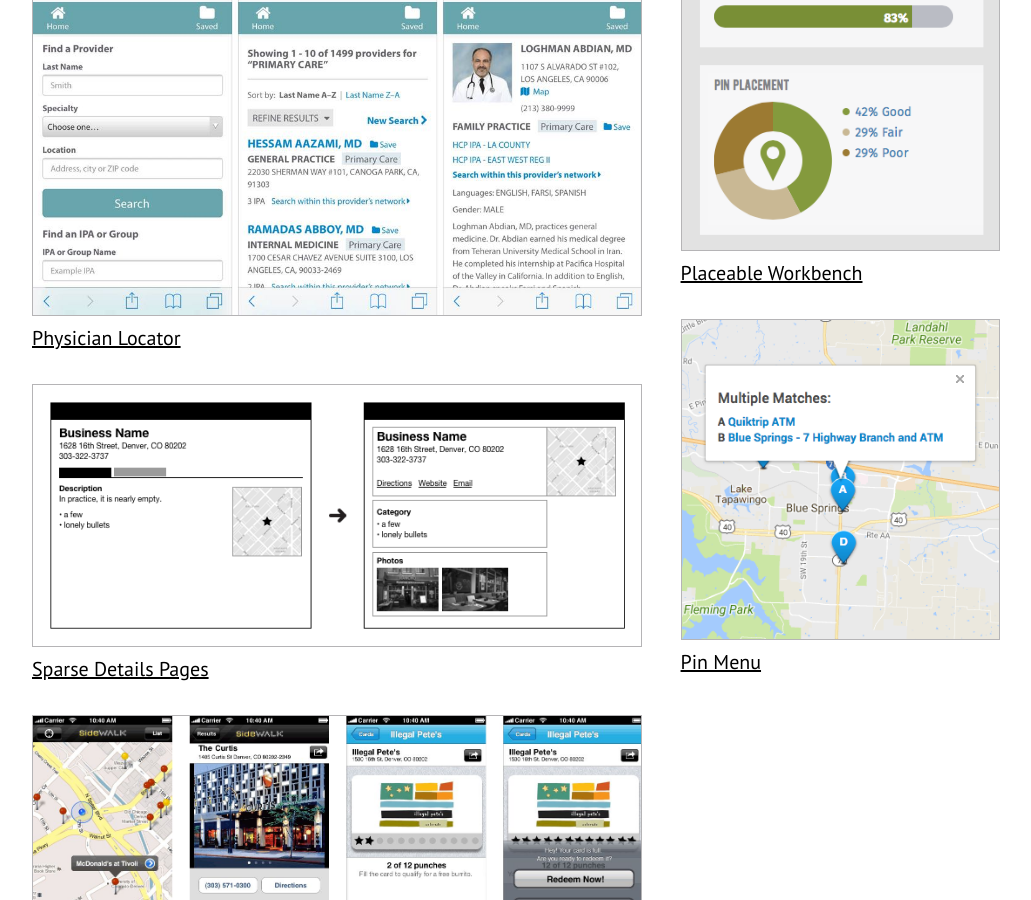
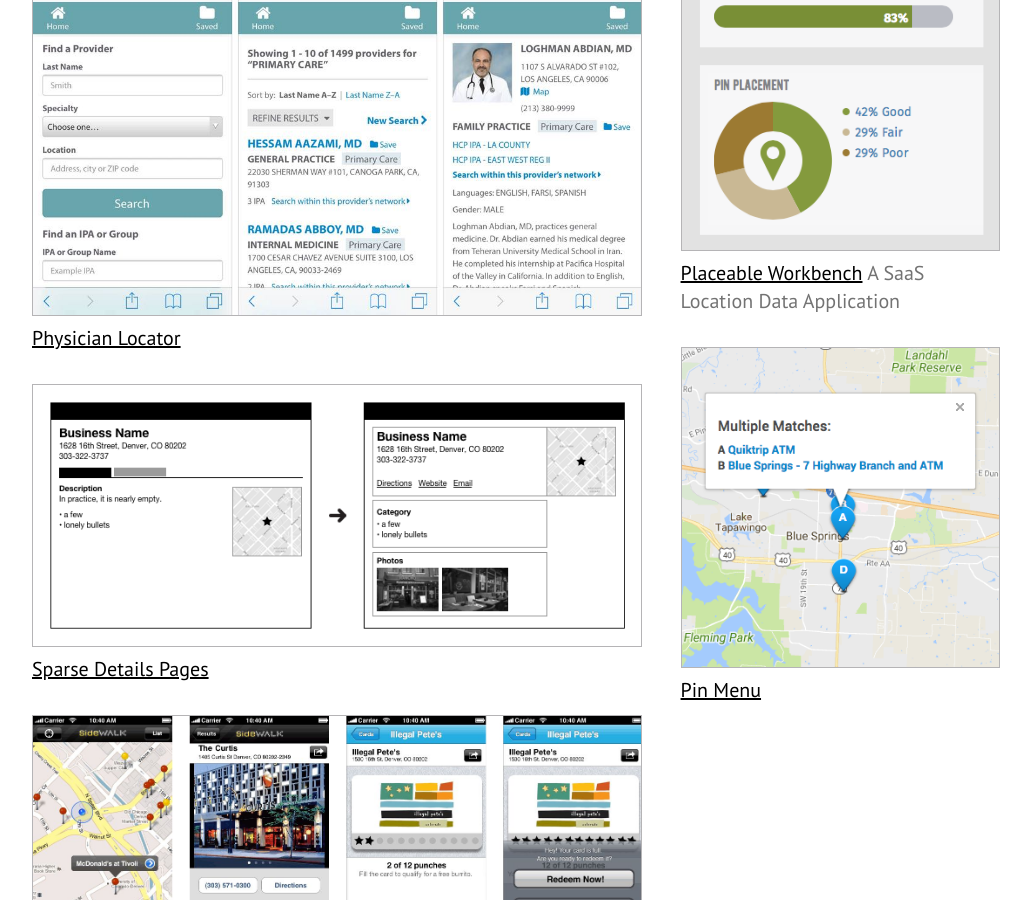
Before and after one commit to infomongo/infomongo.github.io, a Jekyll site: the page built from ux-design/index.html, in a window 1280 px wide and 900 px high, scrolled down 860 px. Shown: the whole window, without its empty margins (124-1155 px from the left). Built offline with Jekyll 4.4.1, drawn with Linux system fonts in a browser that asks for light colours.

Commit message:
add description

```diff
--- a/ux-design/index.html
+++ b/ux-design/index.html
@@ -24,7 +24,7 @@ description: Featured UX design projects from my career
 
 	<div class="one-col item">
 		<a href="workbench" class="ux-img workbench"></a>
-		<a href="workbench" class="label">Placeable Workbench</a>
+		<a href="workbench" class="label">Placeable Workbench</a> <span class="sub">A SaaS Location Data Application</span>
 	</div>
 
 	<div class="two-col item">
```
